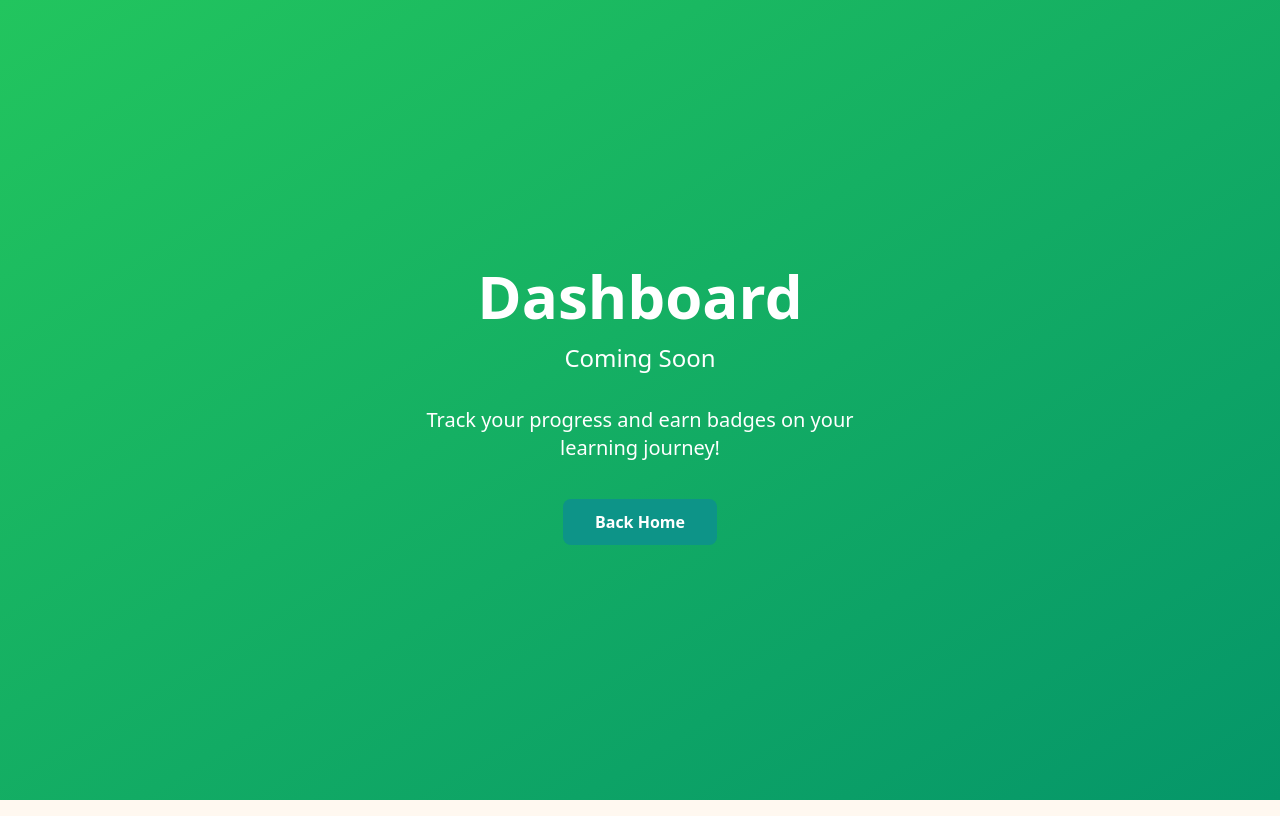
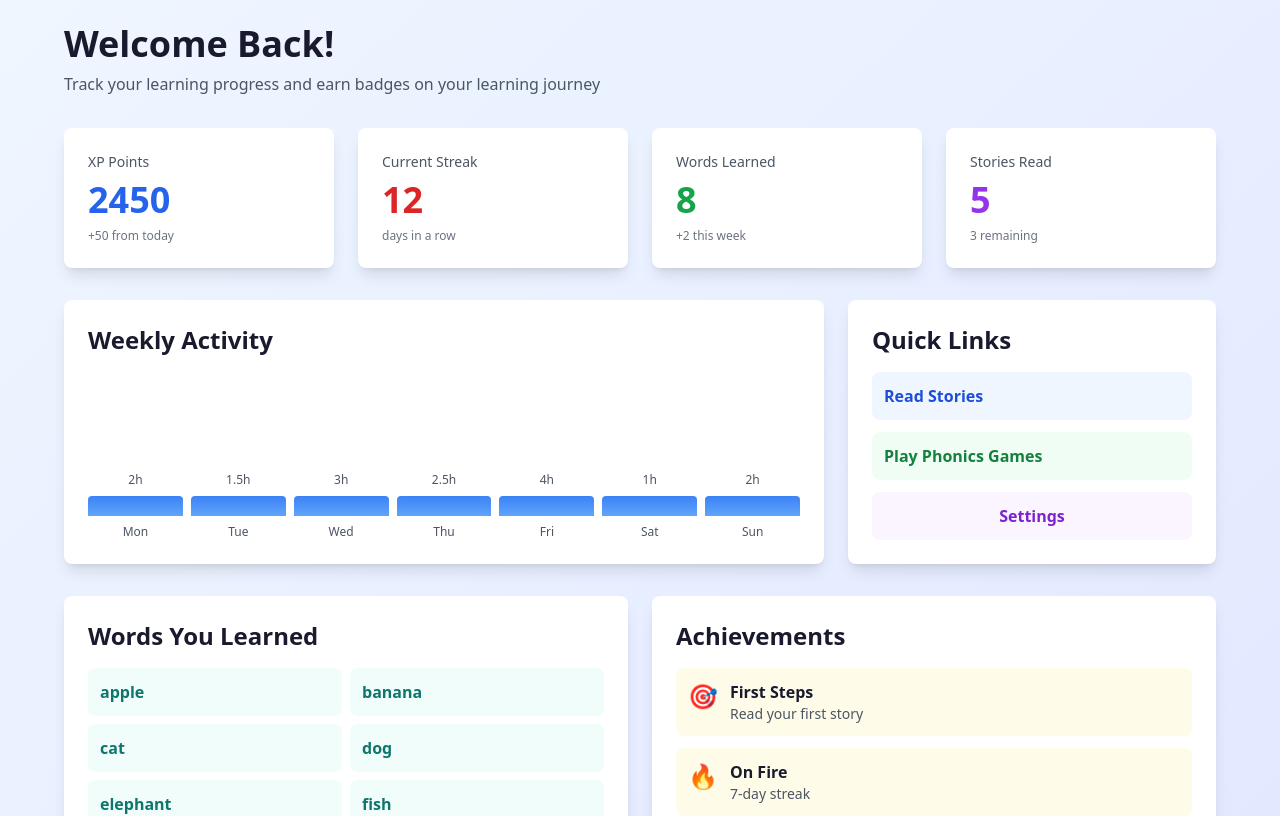
Before and after one commit to Rj952/crick-crack-app, a Next.js app: page /dashboard in a window 1280 px wide. Shown: the top 816 px of the page. Built offline with nearby package versions, Linux system fonts and the light colour scheme.

Commit message:
Update page.tsx

```diff
--- a/src/app/dashboard/page.tsx
+++ b/src/app/dashboard/page.tsx
@@ -1,13 +1,131 @@
+'use client';
+
 import Link from 'next/link';
+
 export default function DashboardPage() {
+  const xp = 2450;
+  const streak = 12;
+  const wordsLearned = ['apple', 'banana', 'cat', 'dog', 'elephant', 'fish', 'guitar', 'house'];
+  const storiesRead = 5;
+  const achievements = [
+    { icon: '🎯', name: 'First Steps', description: 'Read your first story' },
+    { icon: '🔥', name: 'On Fire', description: '7-day streak' },
+    { icon: '🏆', name: 'Word Master', description: 'Learned 50 words' }
+  ];
+
+  const weeklyActivity = [
+    { day: 'Mon', hours: 2 },
+    { day: 'Tue', hours: 1.5 },
+    { day: 'Wed', hours: 3 },
+    { day: 'Thu', hours: 2.5 },
+    { day: 'Fri', hours: 4 },
+    { day: 'Sat', hours: 1 },
+    { day: 'Sun', hours: 2 }
+  ];
+
+  const maxHours = Math.max(...weeklyActivity.map(d => d.hours));
+
   return (
-      <div className="min-h-screen bg-gradient-to-br from-green-500 to-emerald-600 flex items-center justify-center">
-            <div className="text-center">
-                    <h1 className="text-6xl font-bold text-white mb-4">Dashboard</h1>
-                            <p className="text-2xl text-white mb-8">Coming Soon</p>
-                                    <p className="text-xl text-white mb-12 max-w-md">Track your progress and earn badges on your learning journey!</p>
-                                            <Link href="/" className="bg-teal-600 text-white px-8 py-3 rounded-lg font-bold hover:bg-teal-700">Back Home</Link>
-                                                  </div>
-                                                      </div>
-                                                        );
-                                                        }
+    <div className='min-h-screen bg-gradient-to-br from-blue-50 to-indigo-100 p-6'>
+      <div className='max-w-6xl mx-auto'>
+        <h1 className='text-4xl font-bold mb-2'>Welcome Back!</h1>
+        <p className='text-gray-600 mb-8'>Track your learning progress and earn badges on your learning journey</p>
+
+        <div className='grid grid-cols-1 md:grid-cols-2 lg:grid-cols-4 gap-6 mb-8'>
+          <div className='bg-white rounded-lg p-6 shadow-lg'>
+            <div className='text-sm text-gray-600 mb-2'>XP Points</div>
+            <div className='text-4xl font-bold text-blue-600'>{xp}</div>
+            <p className='text-xs text-gray-500 mt-2'>+50 from today</p>
+          </div>
+
+          <div className='bg-white rounded-lg p-6 shadow-lg'>
+            <div className='text-sm text-gray-600 mb-2'>Current Streak</div>
+            <div className='text-4xl font-bold text-red-600'>{streak}</div>
+            <p className='text-xs text-gray-500 mt-2'>days in a row</p>
+          </div>
+
+          <div className='bg-white rounded-lg p-6 shadow-lg'>
+            <div className='text-sm text-gray-600 mb-2'>Words Learned</div>
+            <div className='text-4xl font-bold text-green-600'>{wordsLearned.length}</div>
+            <p className='text-xs text-gray-500 mt-2'>+2 this week</p>
+          </div>
+
+          <div className='bg-white rounded-lg p-6 shadow-lg'>
+            <div className='text-sm text-gray-600 mb-2'>Stories Read</div>
+            <div className='text-4xl font-bold text-purple-600'>{storiesRead}</div>
+            <p className='text-xs text-gray-500 mt-2'>3 remaining</p>
+          </div>
+        </div>
+
+        <div className='grid grid-cols-1 lg:grid-cols-3 gap-6 mb-8'>
+          <div className='lg:col-span-2 bg-white rounded-lg p-6 shadow-lg'>
+            <h2 className='text-2xl font-bold mb-6'>Weekly Activity</h2>
+            <div className='flex items-end gap-2 h-40'>
+              {weeklyActivity.map((day) => (
+                <div key={day.day} className='flex-1 flex flex-col items-center'>
+                  <div className='text-xs text-gray-600 mb-2'>{day.hours}h</div>
+                  <div
+                    className='w-full bg-gradient-to-t from-blue-400 to-blue-500 rounded-t transition-all hover:opacity-80'
+                    style={{ height: (day.hours / maxHours) * 100 + '%', minHeight: '20px' }}
+                  />
+                  <div className='text-xs text-gray-600 mt-2'>{day.day}</div>
+                </div>
+              ))}
+            </div>
+          </div>
+
+          <div className='bg-white rounded-lg p-6 shadow-lg'>
+            <h2 className='text-2xl font-bold mb-4'>Quick Links</h2>
+            <div className='space-y-3'>
+              <Link href='/stories' className='block p-3 bg-blue-50 hover:bg-blue-100 rounded-lg text-blue-700 font-semibold transition'>
+                Read Stories
+              </Link>
+              <Link href='/games' className='block p-3 bg-green-50 hover:bg-green-100 rounded-lg text-green-700 font-semibold transition'>
+                Play Phonics Games
+              </Link>
+              <button className='w-full p-3 bg-purple-50 hover:bg-purple-100 rounded-lg text-purple-700 font-semibold transition'>
+                Settings
+              </button>
+            </div>
+          </div>
+        </div>
+
+        <div className='grid grid-cols-1 lg:grid-cols-2 gap-6 mb-8'>
+          <div className='bg-white rounded-lg p-6 shadow-lg'>
+            <h2 className='text-2xl font-bold mb-4'>Words You Learned</h2>
+            <div className='grid grid-cols-2 gap-2'>
+              {wordsLearned.map((word) => (
+                <div key={word} className='bg-teal-50 p-3 rounded-lg'>
+                  <div className='font-semibold text-teal-700'>{word}</div>
+                </div>
+              ))}
+            </div>
+          </div>
+
+          <div className='bg-white rounded-lg p-6 shadow-lg'>
+            <h2 className='text-2xl font-bold mb-4'>Achievements</h2>
+            <div className='space-y-3'>
+              {achievements.map((achievement) => (
+                <div key={achievement.name} className='flex items-start gap-3 p-3 bg-yellow-50 rounded-lg'>
+                  <div className='text-2xl'>{achievement.icon}</div>
+                  <div>
+                    <div className='font-semibold'>{achievement.name}</div>
+                    <p className='text-sm text-gray-600'>{achievement.description}</p>
+                  </div>
+                </div>
+              ))}
+            </div>
+          </div>
+        </div>
+
+        <div className='bg-gradient-to-r from-indigo-500 to-purple-600 rounded-lg p-8 text-white text-center'>
+          <h3 className='text-2xl font-bold mb-2'>Keep Learning!</h3>
+          <p className='mb-4 opacity-90'>You are on a {streak}-day streak. Keep it up to reach 30 days!</p>
+          <Link href='/stories' className='inline-block bg-white text-purple-600 px-6 py-2 rounded-lg font-semibold hover:bg-gray-100 transition'>
+            Continue Learning
+          </Link>
+        </div>
+      </div>
+    </div>
+  );
+}
```
